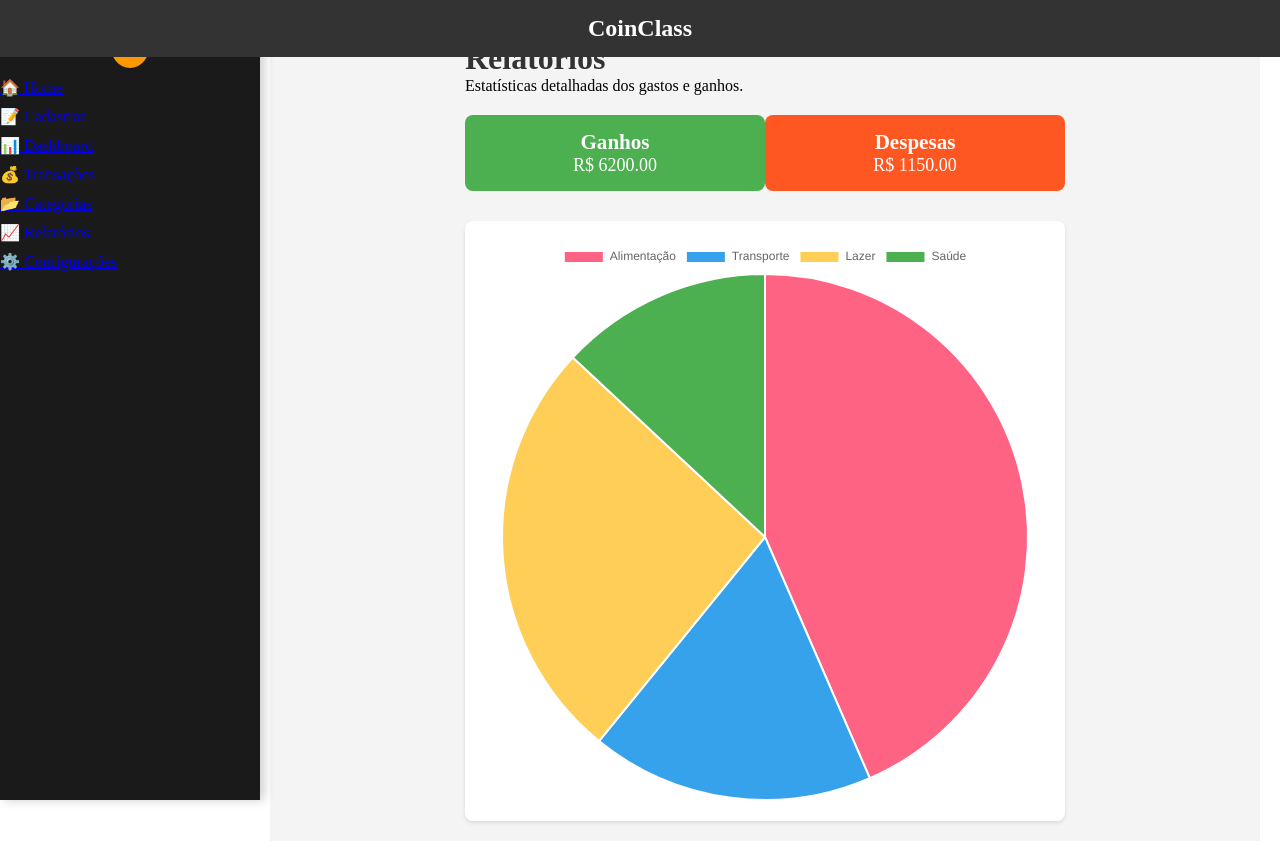
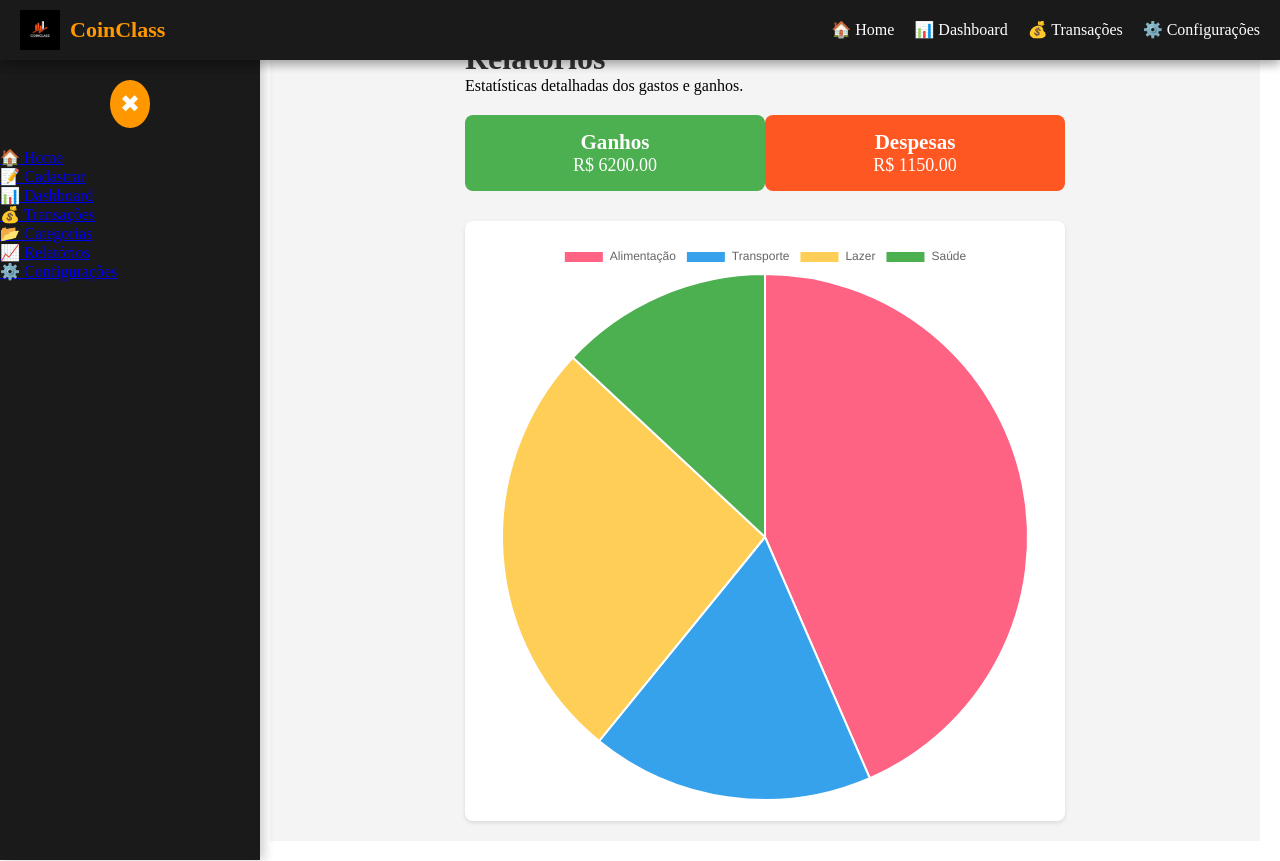
Before and after one commit to Chavesz/coinclass, a Vue app in the folder front/: page /#/AppReports in a window 1280 px wide. Built offline with nearby package versions, Linux system fonts and the light colour scheme.

Commit message:
Ajustando o  cabeçalho  da pagina

```diff
--- a/front/src/components/AppNavbar.vue
+++ b/front/src/components/AppNavbar.vue
@@ -1,24 +1,130 @@
 <template>
   <header class="navbar">
-    <h2>CoinClass</h2>
+    <div class="navbar-container">
+      <!-- Logo -->
+      <div class="logo-container">
+        <img src="/coinclass.png" alt="CoinClass Logo" class="logo-img">
+        <h1>CoinClass</h1>
+      </div>
+
+      <!-- Menu de navegação -->
+      <nav class="nav-links">
+        <ul>
+          <li><router-link to="/">🏠 Home</router-link></li>
+          <li><router-link to="/Appdashboard">📊 Dashboard</router-link></li>
+          <li><router-link to="/Apptransactions">💰 Transações</router-link></li>
+          <li><router-link to="/Appsettings">⚙️ Configurações</router-link></li>
+        </ul>
+      </nav>
+
+      <!-- Botão de menu para mobile -->
+      <button class="menu-btn" @click="toggleMenu">
+        ☰
+      </button>
+    </div>
   </header>
 </template>
 
 <script>
 export default {
-  name: "AppNavbar"
+  name: "AppNavbar",
+  data() {
+    return {
+      menuOpen: false
+    };
+  },
+  methods: {
+    toggleMenu() {
+      this.menuOpen = !this.menuOpen;
+    }
+  }
 };
 </script>
 
 <style scoped>
+/* Estilização do Navbar */
 .navbar {
   width: 100%;
-  background-color: #333;
+  height: 60px;
+  background-color: #1a1a1a;
   color: white;
-  padding: 15px;
-  text-align: center;
+  display: flex;
+  align-items: center;
+  justify-content: space-between;
+  padding: 0 20px;
   position: fixed;
   top: 0;
   left: 0;
+  box-shadow: 0px 4px 10px rgba(0, 0, 0, 0.2);
+  z-index: 1000;
+}
+
+/* Container do Navbar */
+.navbar-container {
+  display: flex;
+  width: 100%;
+  justify-content: space-between;
+  align-items: center;
+}
+
+/* Logo */
+.logo-container {
+  display: flex;
+  align-items: center;
+}
+
+.logo-img {
+  width: 40px;
+  height: auto;
+  margin-right: 10px;
+}
+
+h1 {
+  font-size: 22px;
+  font-weight: bold;
+  color: #ff9800;
+}
+
+/* Menu de navegação */
+.nav-links ul {
+  list-style: none;
+  display: flex;
+  gap: 20px;
+}
+
+.nav-links li {
+  display: inline;
+}
+
+.nav-links a {
+  text-decoration: none;
+  color: white;
+  font-size: 16px;
+  transition: color 0.3s;
+}
+
+.nav-links a:hover {
+  color: #ff9800;
+}
+
+/* Botão do menu mobile */
+.menu-btn {
+  display: none;
+  background: none;
+  border: none;
+  color: white;
+  font-size: 24px;
+  cursor: pointer;
+}
+
+/* Responsivo para mobile */
+@media (max-width: 768px) {
+  .nav-links ul {
+    display: none;
+  }
+
+  .menu-btn {
+    display: block;
+  }
 }
 </style>
--- a/front/src/components/AppSidebar.vue
+++ b/front/src/components/AppSidebar.vue
@@ -1,12 +1,21 @@
 <template>
-  <div>
+  <div class="layout">
+    <!-- Cabeçalho fixo -->
+    <header class="header">
+      <div class="logo-container">
+        <img src="/coinclass.png" alt="CoinClass Logo" class="logo-img">
+        <h1>CoinClass</h1>
+      </div>
+    </header>
+
+    <!-- Barra lateral -->
     <nav :class="['sidebar', { 'sidebar-collapsed': isCollapsed }]">
       <button class="toggle-btn" @click="toggleSidebar">
         <span v-if="isCollapsed">☰</span>
         <span v-else>✖</span>
       </button>
 
-      <ul>
+      <ul class="nav-list">
         <li><router-link to="/">🏠 Home</router-link></li>
         <li><router-link to="/Appregister">📝 Cadastrar</router-link></li>
         <li><router-link to="/Appdashboard">📊 Dashboard</router-link></li>
@@ -36,6 +45,46 @@ export default {
 </script>
 
 <style scoped>
+/* Layout principal */
+.layout {
+  display: flex;
+  flex-direction: column;
+}
+
+/* Cabeçalho */
+.header {
+  width: 100%;
+  height: 60px;
+  background-color: #1a1a1a;
+  color: white;
+  display: flex;
+  align-items: center;
+  justify-content: space-between;
+  padding: 0 20px;
+  position: fixed;
+  top: 0;
+  left: 0;
+  box-shadow: 0px 4px 10px rgba(0, 0, 0, 0.2);
+  z-index: 1000;
+}
+
+.logo-container {
+  display: flex;
+  align-items: center;
+}
+
+.logo-img {
+  width: 40px;
+  height: auto;
+  margin-right: 10px;
+}
+
+h1 {
+  font-size: 20px;
+  font-weight: bold;
+  color: #ff9800;
+}
+
 /* Sidebar */
 .sidebar {
   width: 260px;
@@ -43,18 +92,19 @@ export default {
   background-color: #1a1a1a;
   color: white;
   position: fixed;
-  top: 0;
+  top: 60px;
   left: 0;
   display: flex;
   flex-direction: column;
   align-items: center;
   padding-top: 20px;
-  transition: width 0.3s ease;
+  transition: width 0.3s ease-in-out;
   box-shadow: 4px 0 10px rgba(0, 0, 0, 0.2);
+  z-index: 999;
 }
 
 .sidebar-collapsed {
-  width: 100px;
+  width: 95px;
 }
 
 /* Botão recolher/expandir */
@@ -67,50 +117,38 @@ export default {
   padding: 10px;
   border-radius: 50%;
   transition: background 0.3s ease;
+  margin-bottom: 20px;
 }
 
 .toggle-btn:hover {
   background: #e68900;
 }
 
-/* Logo */
-.logo {
-  margin-bottom: 20px;
-  text-align: center;
-}
-
-.logo-img {
-  width: 140px;
-  height: auto;
-}
-
 /* Links de navegação */
-ul {
+.nav-list {
   list-style: none;
   padding: 0;
   width: 100%;
+  text-align: left;
 }
 
 li {
   width: 100%;
-  margin: 10px 0;
 }
 
 router-link {
   display: block;
   width: 100%;
-  padding: 14px;
+  padding: 14px 20px;
   text-decoration: none;
   color: white;
-  transition: background 0.3s;
-  white-space: nowrap;
+  transition: background 0.3s, padding-left 0.3s;
   font-size: 18px;
 }
 
 router-link:hover {
   background: #ff9800;
   color: black;
-  padding-left: 20px;
-  transition: 0.3s;
+  padding-left: 25px;
 }
 </style>
```
